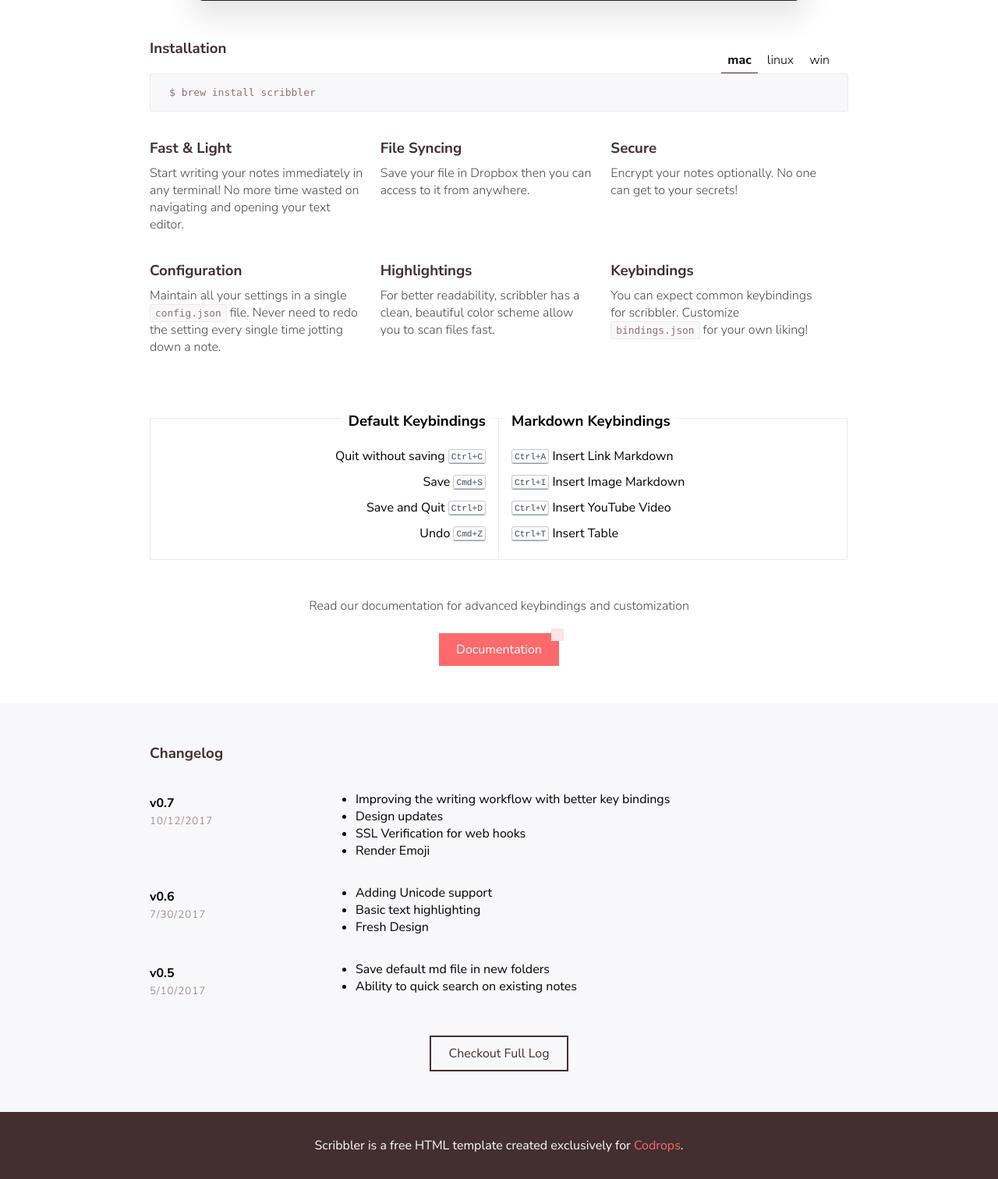
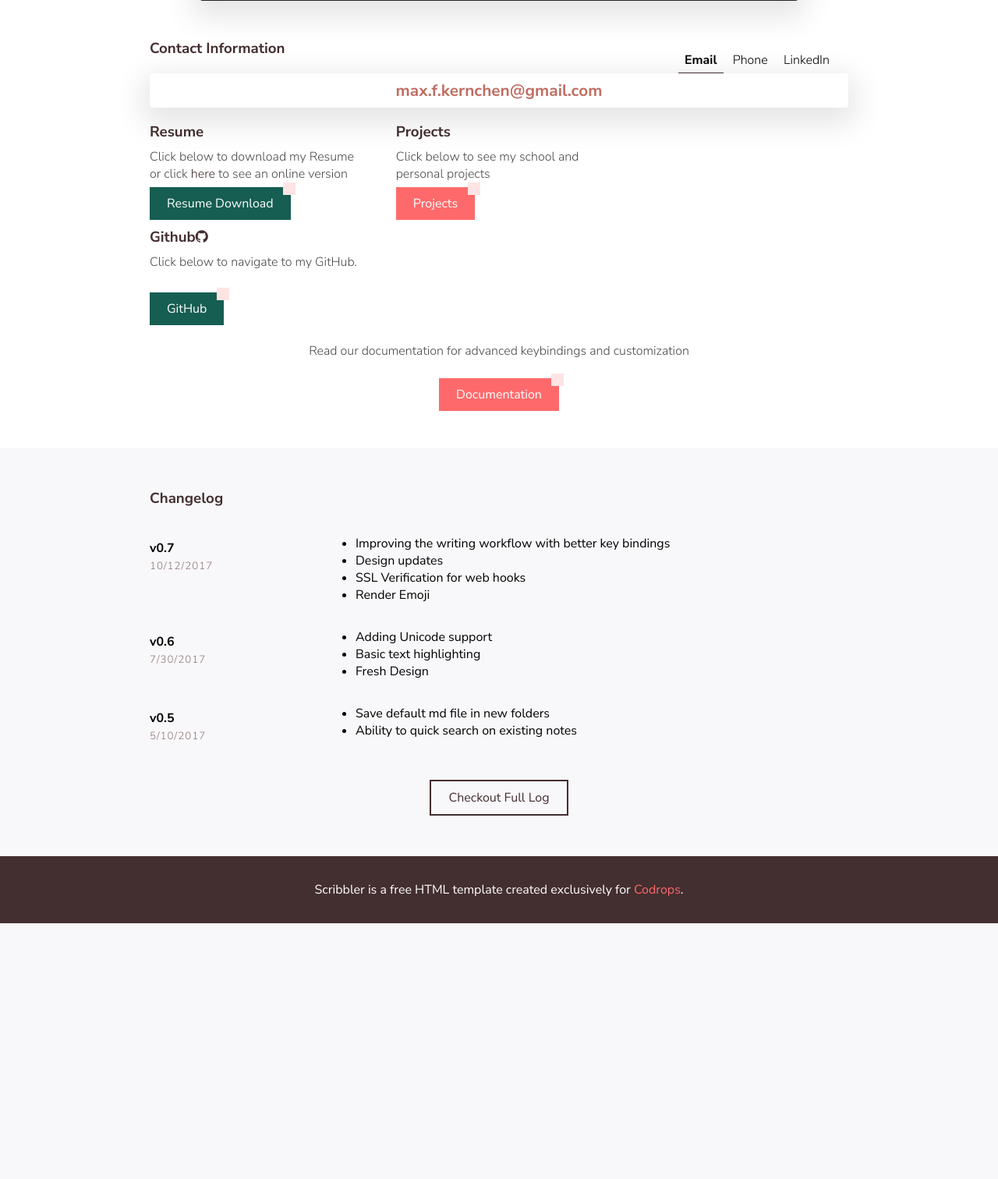
Before and after one commit to maxkernchen/maxkernchen.github.io, a PHP site: page / in a window 1280 px wide. Shown: the part 491-2003 px from the top of the page at 78% size. After the commit the page ends 1675 px from the top, so only its background shows below. Run offline with PHP 8.4, Linux system fonts and the light colour scheme; some libraries are stand-ins or nearby versions.

Commit message:
Adding Projects

```diff
--- a/index.html
+++ b/index.html
@@ -10,6 +10,7 @@
       <link rel="stylesheet" href="https://cdnjs.cloudflare.com/ajax/libs/highlight.js/9.12.0/styles/railscasts.min.css">
       <link rel="stylesheet" href="scribbler-global.css">
       <link rel="stylesheet" href="scribbler-landing.css">
+
       <link rel="author" href="humans.txt">
   </head>
   <body>
@@ -34,62 +35,47 @@
     </div>
     <div class="wrapper">
       <div class="installation">
-        <h3 class="section__title">Installation</h3>
+        <h3 class="section__title">Contact Information</h3>
         <div class="tab__container">
           <ul class="tab__menu">
-            <li class="tab active" data-tab="mac">mac</li>
-            <li class="tab" data-tab="linux">linux</li>
-            <li class="tab" data-tab="win">win</li>
+            <li class="tab active" data-tab="Email">Email</li>
+            <li class="tab" data-tab="Phone">Phone</li>
+            <li class="tab" data-tab="LinkedIn">LinkedIn</li>
           </ul>
-          <pre class="nohighlight code">
-            <code class="tab__pane active mac">$  brew install scribbler</code>
-            <code class="tab__pane linux">$  apt-get install scribbler</code>
-            <code class="tab__pane win">$  gem install scribbler</code>
-          </pre>
+         <div class="contact">
+            <a class="tab__pane active Email" href="mailto:max.f.kernchen@gmail.com">max.f.kernchen@gmail.com</a>
+            <a class="tab__pane Phone">704-728-6806</a>
+            <a class="tab__pane LinkedIn" href="http://www.linkedin.com/in/maxkernchen">www.linkedin.com/in/maxkernchen</a>
+         </div>
         </div>
       </div>
       <div class="feature">
         <div class="feature__item">
-          <h3 class="section__title">Fast & Light</h3>
-          <p>Start writing your notes immediately in any terminal! No more time wasted on navigating and opening your text editor.</p>
+          <h3 class="section__title">Resume</h3>
+          <p>Click below to download my Resume or click
+            <a class="link" href="projects.html">here</a> to see an online version</p>
+            <a href="Resume_MaxKernchen.pdf" class="button--common">Resume Download</a>
         </div>
         <div class="feature__item">
-          <h3 class="section__title">File Syncing</h3>
-          <p>Save your file in Dropbox then you can access to it from anywhere.</p>
+
         </div>
         <div class="feature__item">
-          <h3 class="section__title">Secure</h3>
-          <p>Encrypt your notes optionally. No one can get to your secrets! </p>
+          <h3 class="section__title">Projects</h3>
+          <p>Click below to see my school and personal projects </p>
+          <a href="projects.html" class="button--primary">Projects</a>
         </div>
         <div class="feature__item">
-          <h3 class="section__title">Configuration</h3>
-          <p>Maintain all your settings in a single <span class="code code--inline">config.json</span> file. Never need to redo the setting every single time jotting down a note.</p>
-        </div>
-        <div class="feature__item">
-          <h3 class="section__title">Highlightings</h3>
-          <p>For better readability, scribbler has a clean, beautiful color scheme allow you to scan files fast.</p>
-        </div>
-        <div class="feature__item">
-          <h3 class="section__title">Keybindings</h3>
-          <p>You can expect common keybindings for scribbler. Customize <span class="code code--inline">bindings.json</span> for your own liking! </p>
-        </div>
+            <h3 class="section__title">Github<i class="fa fa-github"></i></h3>
+            <p>Click below to navigate to my GitHub.
+
+            </p>
+            <br>
+            <a href="https://github.com/maxkernchen" class="button--common">GitHub</a>
+          </div>
+
+
       </div>
-      <div class="keybinding">
-        <ul class="keybinding__detail">
-          <h3 class="keybinding__title">Default Keybindings</h3>
-          <li>Quit without saving <span class="keybinding__label">Ctrl+C</span></li>
-          <li>Save <span class="keybinding__label">Cmd+S</span></li>
-          <li>Save and Quit <span class="keybinding__label">Ctrl+D</span></li>
-          <li>Undo <span class="keybinding__label">Cmd+Z</span></li>
-        </ul>
-        <ul class="keybinding__detail">
-          <h3 class="keybinding__title">Markdown Keybindings</h3>
-          <li><span class="keybinding__label">Ctrl+A</span> Insert Link Markdown</li>
-          <li><span class="keybinding__label">Ctrl+I</span> Insert Image Markdown</li>
-          <li><span class="keybinding__label">Ctrl+V</span> Insert YouTube Video</li>
-          <li><span class="keybinding__label">Ctrl+T</span> Insert Table</li>
-        </ul>
-      </div>
+
       <div class="callout">
         <p>Read our documentation for advanced keybindings and customization</p>
         <a href="doc.html" class="button--primary">Documentation</a>
--- a/scribbler-global.css
+++ b/scribbler-global.css
@@ -11,6 +11,7 @@
   --dark-gray-color: #444D56;
   --bg-color: #F8F8FA;
   --code-bg-color: #F0E8E8;
+  --link-color:rgb(192, 109, 98);
   --common-button-color: rgb(22, 94, 82);
 }
 
@@ -82,6 +83,9 @@ hr {
 }
 
 .tab__pane {
+  font-weight: 700;
+  font-size: 1.3rem;
+  color: var(--link-color);
   display: none;
 }
 
--- a/scribbler-landing.css
+++ b/scribbler-landing.css
@@ -8,7 +8,16 @@
 nav {
   background-color: var(--bg-color);
 }
+.link__other{
+  color: lightblue;
+}
+.contact{
+  text-align: center;
 
+  padding: .5rem 0 .5rem 0;
+  border-radius:4px;
+  box-shadow: 0px 12px 36.8px 9.2px rgba(0, 0, 0, 0.1);
+}
 /* hero section */
 .hero {
   text-align: center;
```
Also changed, not shown: projects.html (+24 -6 lines), 1 other file.
